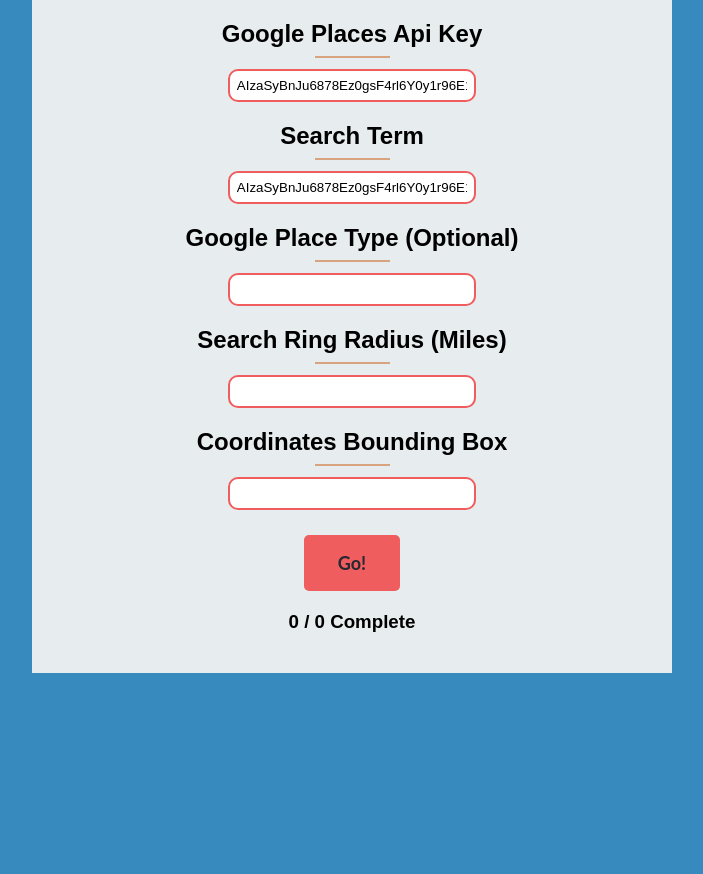
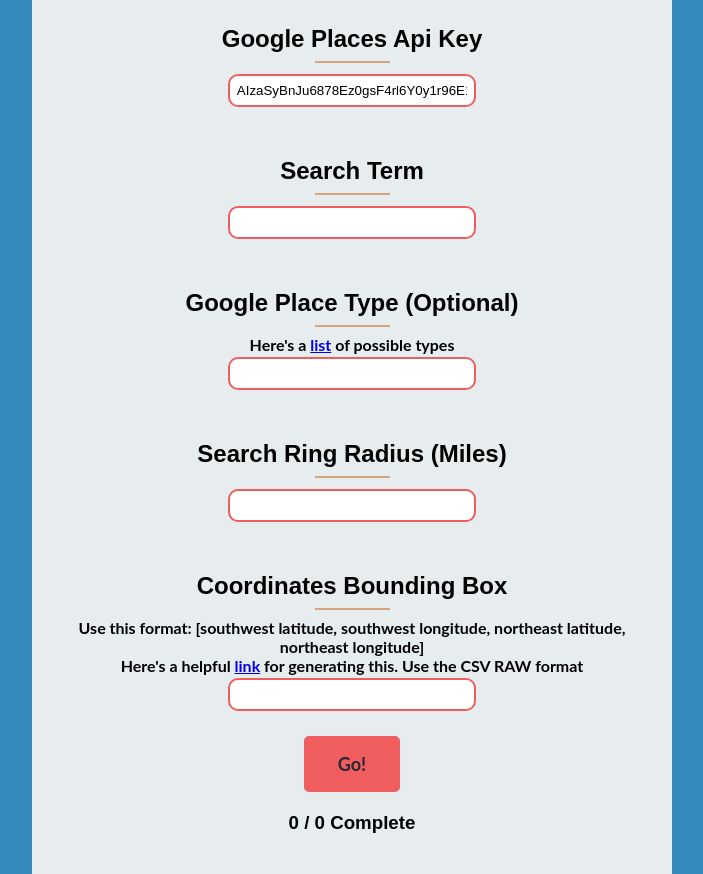
Before and after one commit to developer2013/Google-Places-Scraper, a Flask app: page / in a window 1280 px wide. Shown: the part 75-949 px from the top of the page, without its empty margins (288-991 px from the left). Before the commit the page ends 748 px from the top, so only its background shows below. Run offline with Flask 2, Linux system fonts and the light colour scheme; some libraries are stand-ins or nearby versions.

Commit message:
html updates

```diff
--- a/app/static/css/styles.css
+++ b/app/static/css/styles.css
@@ -99,8 +99,13 @@
 }
 
 .header {
+  margin-top: 50px;
   margin-bottom: 2px;
   font-family: sans-serif;
+}
+
+.top-header {
+  margin-top: 25px;
 }
 
 #submit-button {
@@ -149,3 +154,7 @@
   font-family: 'Lato', sans-serif;
   font-weight: bold;
 }
+
+.subtext {
+  margin: 0;
+}
--- a/app/templates/layout.html
+++ b/app/templates/layout.html
@@ -34,21 +34,23 @@
             <div id="inputs">
                 <form id='api-form'>
 
-                    <h2 class="header">Google Places Api Key</h2><hr class="pg-titl-bdr-btm">
+                    <h2 class="header top-header">Google Places Api Key</h2><hr class="pg-titl-bdr-btm">
                     <input type="text" class="text-in" id="api-in" value="AIzaSyBnJu6878Ez0gsF4rl6Y0y1r96E1UlhKMQ"></input>
 
                     <h2 class="header">Search Term</h2><hr class="pg-titl-bdr-btm">
-                    <input type="text" class="text-in" id="search-in" value="AIzaSyBnJu6878Ez0gsF4rl6Y0y1r96E1UlhKMQ"></input>
+                    <input type="text" class="text-in" id="search-in"></input>
 
                     <h2 class="header">Google Place Type (Optional)</h2><hr class="pg-titl-bdr-btm">
+                    <h4 class="subtext">Here's a <a href="https://developers.google.com/places/supported_types" target="_blank">list</a> of possible types</h4>
                     <input type="text" class="text-in" id="type-in"></input>
 
                     <h2 class="header">Search Ring Radius (Miles)</h2><hr class="pg-titl-bdr-btm">
                     <input type="text" class="text-in" id="radius-in"></input>
 
                     <h2 class="header">Coordinates Bounding Box</h2><hr class="pg-titl-bdr-btm">
+                    <h4 class="subtext">Use this format: [southwest latitude, southwest longitude, northeast latitude, northeast longitude]
+                        <br>Here's a helpful <a href="http://boundingbox.klokantech.com/" target="_blank">link</a> for generating this. Use the CSV RAW format</h4>
                     <input type="text" class="text-in" id="coord-in"></input>
-
                 </form>
 
                 <button id="submit-button">Go!</button>
```
